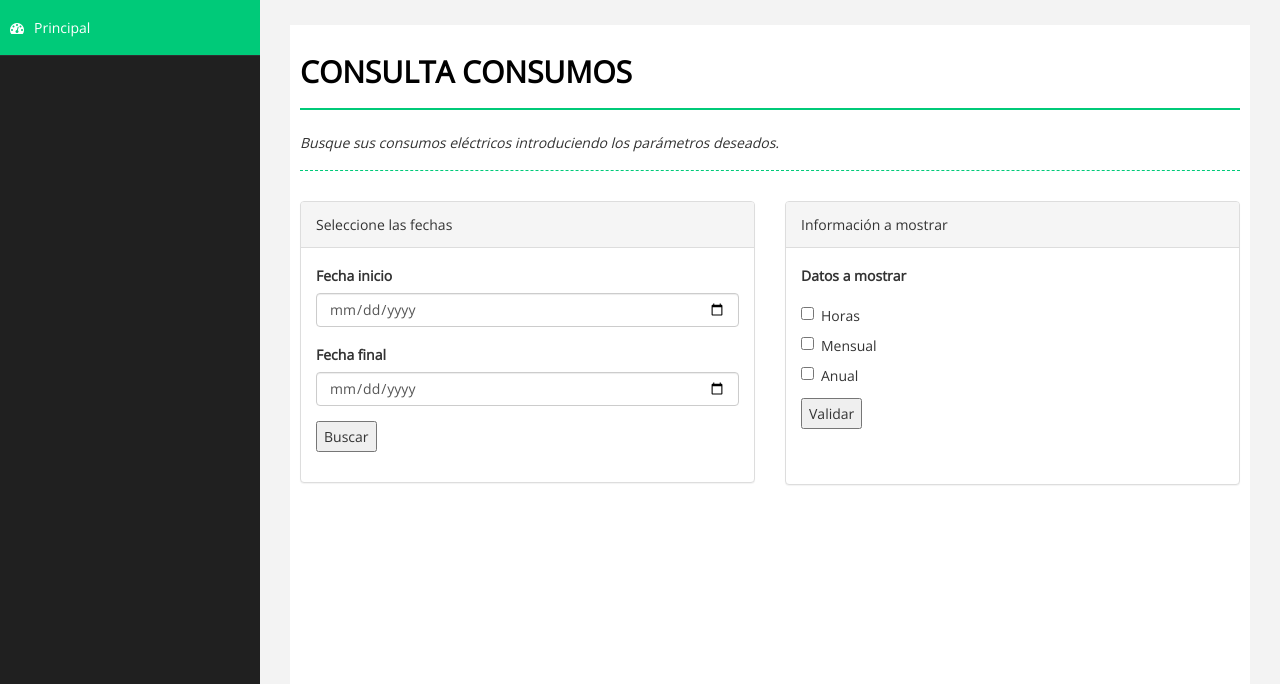
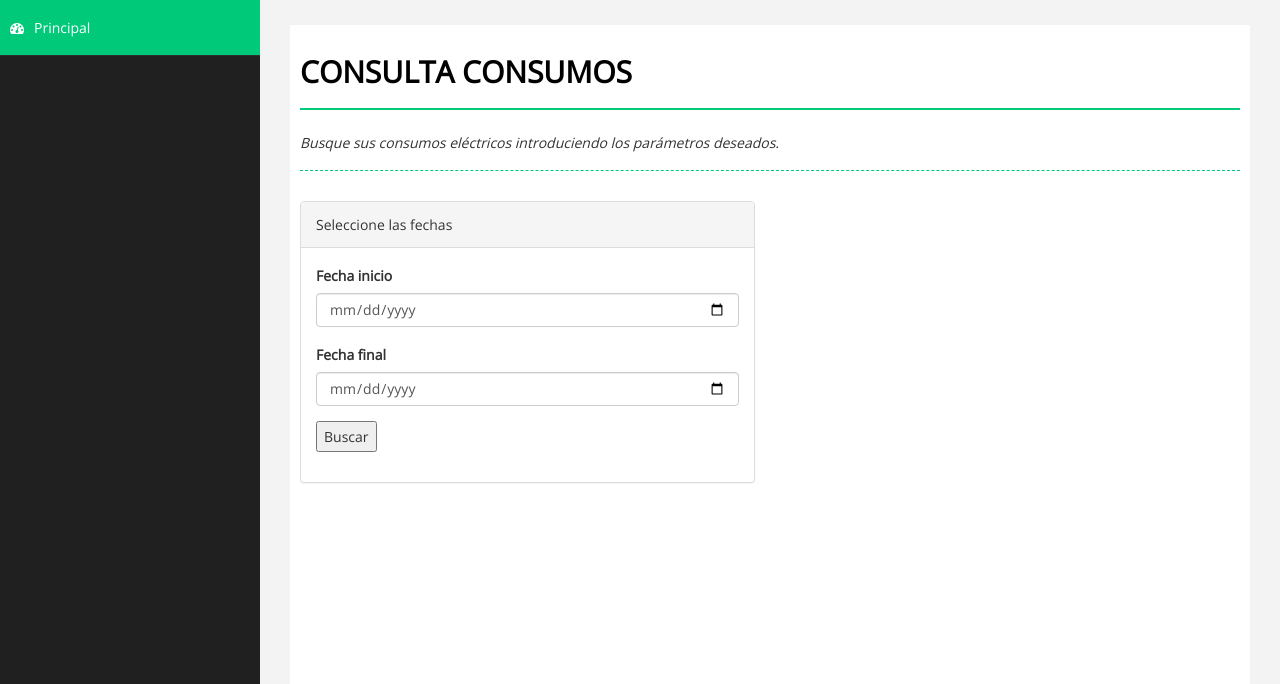
Before and after one commit to Miguelmoral/ESP8266-energy-monitor, a Flask app: page / in a window 1280 px wide. Shown: the part 75-759 px from the top of the page. Run offline with Flask 2, Linux system fonts and the light colour scheme; data that the repository does not hold is empty; some libraries are stand-ins or nearby versions.

Commit message:
Actualizando index.html

```diff
--- a/web/templates/index.html
+++ b/web/templates/index.html
@@ -64,7 +64,7 @@
 
             <div class="row">
                 <div class="col-md-6">
-                  <!--   Kitchen Sink -->
+                  <!--   Selecion fechas -->
                   <div class="panel panel-default">
                       <div class="panel-heading">
                           Seleccione las fechas
@@ -89,46 +89,9 @@
                           </div>
                       </div>
                   </div>
-                     <!-- End  Kitchen Sink -->
+                     <!-- End seleccion fechas  -->
                 </div>
-                <div class="col-md-6">
-                     <!--   Basic Table  -->
-                    <div class="panel panel-default">
-                        <div class="panel-heading">
-                            Información a mostrar
-                        </div>
-                        <div class="panel-body">
-                            <div class="table-responsive">
-                              <div class="form-group">
-                                              <label>Datos a mostrar</label>
-                                              <form action="/graficas" method="POST">
 
-                                              <div class="checkbox">
-                                                  <label>
-                                                      <input type="checkbox" name="checkbox" value="Horas">Horas
-                                                  </label>
-                                              </div>
-                                              <div class="checkbox">
-                                                  <label>
-                                                      <input type="checkbox" name="checkbox" value="Mensual">Mensual
-                                                  </label>
-                                              </div>
-                                              <div class="checkbox">
-                                                  <label>
-                                                      <input type="checkbox" name="checkbox" value="Anual">Anual
-                                                  </label>
-                                              </div>
-
-                                              <input type="submit" name="checkbox" value="Validar" /></form>
-                                          </form>
-                                          </div>
-                            </div>
-                        </div>
-                        <br>
-                    </div>
-                      <!-- End  Basic Table  -->
-
-                </div>
             </div>
 
             </div>
```
